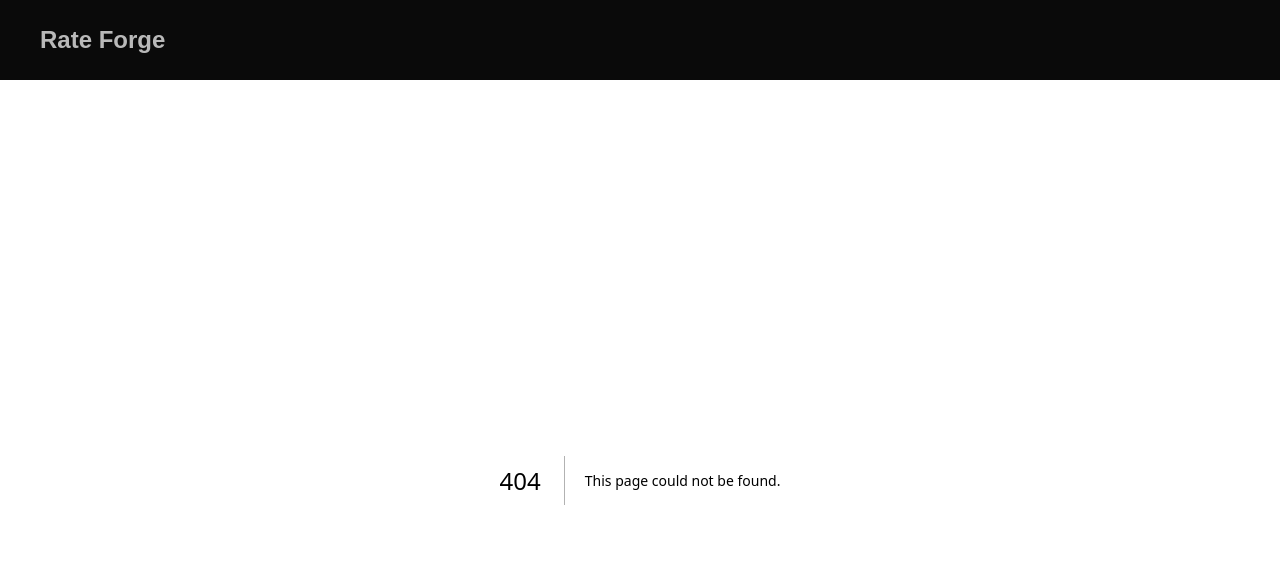
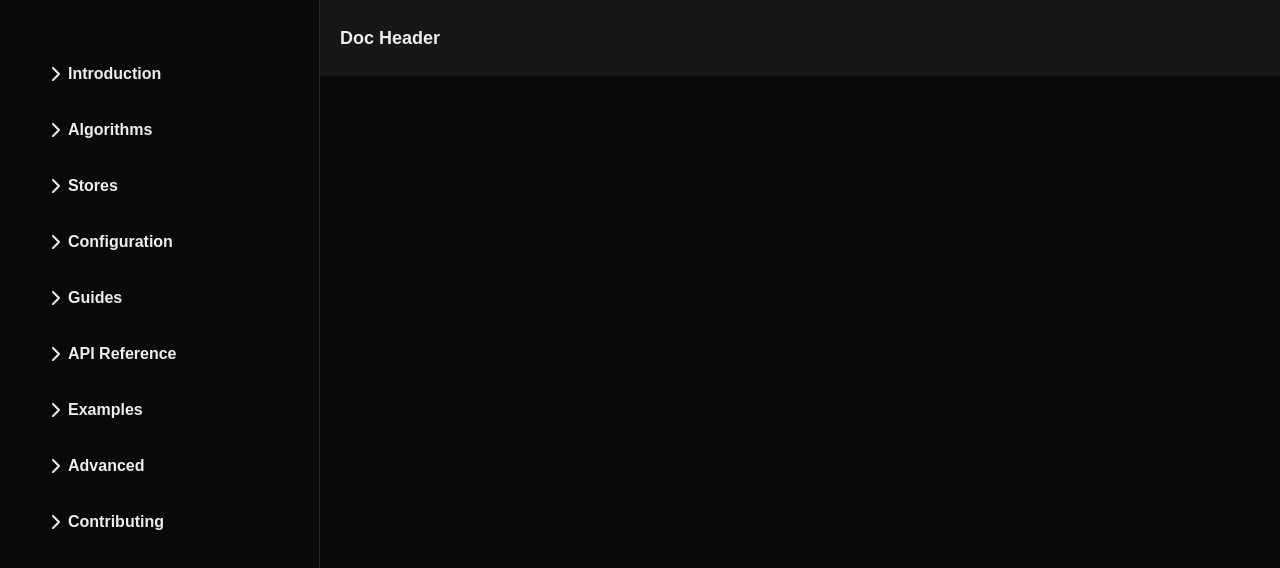
Before and after one commit to MayankA25/Rate-Forge-Docs, a Next.js app: page /docs/1 in a window 1280 px wide. Before the commit this address had no page. Shown: the top 568 px of the page. Built offline with nearby package versions, Linux system fonts and the light colour scheme.

Commit message:
added sidebar for documentation

```diff
--- a/src/app/Providers/Theme.tsx
+++ b/src/app/Providers/Theme.tsx
@@ -7,7 +7,7 @@ import React from "react";
 export default function Theme({ children }: { children: React.ReactNode }) {
   return (
     <ThemeProvider attribute="class" defaultTheme="dark" enableSystem={false}>
-        <Header/>
+        {/* <Header/> */}
       {children}
     </ThemeProvider>
   );
--- /dev/null
+++ b/src/app/docs/[category]/page.tsx
@@ -0,0 +1,9 @@
+import React from 'react'
+
+export default function Docs() {
+  return (
+    <div>
+
+    </div>
+  )
+}
--- /dev/null
+++ b/src/app/docs/layout.tsx
@@ -0,0 +1,23 @@
+import Sidebar from "@/components/Sidebar/Sidebar";
+import React from "react";
+import { docsSidebar } from "../../../utils/Sidebar";
+import DocsHeader from "@/components/DocsHeader/DocsHeader";
+
+export default function DocLayout({ children }: { children: React.ReactNode }) {
+  return (
+    <div className="w-full">
+      <div className="flex">
+        <div className="flex w-[25%] items-center border-r border-neutral-800 py-10 min-h-screen">
+          <Sidebar items={docsSidebar} displayBlock={true} />
+        </div>
+
+        <div className="relative w-full">
+            <DocsHeader/>
+            <div className="p-5">
+            { children }
+            </div>
+        </div>
+      </div>
+    </div>
+  );
+}
--- /dev/null
+++ b/src/app/docs/page.tsx
@@ -0,0 +1,9 @@
+import React from 'react'
+
+export default function Doc() {
+  return (
+    <div>
+      <h1>Hello Page</h1>
+    </div>
+  )
+}
--- a/src/app/layout.tsx
+++ b/src/app/layout.tsx
@@ -61,7 +61,7 @@ export default function RootLayout({
     >
       <body className="relative flex min-h-full flex-col">
         <Theme>
-          <MainComponent>{children}</MainComponent>
+          {children}
           <Toaster />
         </Theme>
       </body>
--- a/src/app/page.tsx
+++ b/src/app/page.tsx
@@ -1,11 +1,17 @@
-
-import HomePage from '@/components/HomePage/HomePage'
-import React from 'react'
+import Header from "@/components/Header/Header";
+import HomePage from "@/components/HomePage/HomePage";
+import MainComponent from "@/components/MainComponent/MainComponent";
+import React from "react";
 
 export default function Home() {
   return (
-    <div className=''>
-      <HomePage/>
-    </div>
-  )
+    <>
+      <Header />
+      <MainComponent>
+        <div className="">
+          <HomePage />
+        </div>
+      </MainComponent>
+    </>
+  );
 }
--- /dev/null
+++ b/src/components/DocsHeader/DocsHeader.tsx
@@ -0,0 +1,9 @@
+import React from 'react'
+
+export default function DocsHeader() {
+  return (
+    <div className='py-6 px-5 bg-neutral-900 sticky top-0 w-full'>
+      <h1 className='font-bold text-lg'>Doc Header</h1>
+    </div>
+  )
+}
--- /dev/null
+++ b/src/components/Sidebar/SideBarItem.tsx
@@ -0,0 +1,34 @@
+"use client";
+import { ChevronDown, ChevronRight } from 'lucide-react';
+import React, { useState } from 'react'
+import Sidebar from './Sidebar';
+
+interface SidebarItem{
+    title: string;
+    slug: string;
+    items?: SidebarItem[]
+}
+
+export default function SideBarItem({ item }: { item: SidebarItem }) {
+
+    const [ block, setBlock ] = useState(false);
+
+    const handleClick = ()=>{
+        if(!block){
+            setBlock(true);
+        }
+        else{
+            setBlock(false);
+        }
+    }
+
+  return (
+    <li className='my-3'>
+        <span onClick={item.items && handleClick} className="flex items-center hover:bg-neutral-900 px-3 py-2.5 rounded-lg cursor-pointer w-100">
+            {item.items && ( block ? <span><ChevronDown/></span> : <span><ChevronRight/></span> )}
+            <span className='font-semibold text-md'>{ item.title }</span>
+        </span>
+        { item.items && <Sidebar items={item.items} displayBlock={block} /> }
+    </li>
+  )
+}
--- /dev/null
+++ b/src/components/Sidebar/Sidebar.tsx
@@ -0,0 +1,20 @@
+import React from "react";
+import SideBarItem from "./SideBarItem";
+
+interface Items{
+    title: string;
+    slug: string;
+    items?: Items[]
+}
+
+export default function Sidebar({ items, displayBlock }: { items: Items[], displayBlock?: boolean }) {
+  return (
+    <div className="h-full px-5">
+      <ul className={`${displayBlock ? "block" : "hidden"} px-3 transition-all duration-200`}>
+        {items.map((sidebarItem, index) => {
+          return <SideBarItem key={index} item={sidebarItem} />;
+        })}
+      </ul>
+    </div>
+  );
+}
--- /dev/null
+++ b/utils/Sidebar.tsx
@@ -0,0 +1,99 @@
+export const docsSidebar = [
+  {
+    title: "Introduction",
+    slug: "introduction",
+    items: [
+      { title: "Overview", slug: "overview" },
+      { title: "Installation", slug: "installation" },
+      { title: "Quick Start", slug: "quick-start" },
+      { title: "Core Concepts", slug: "core-concepts" },
+    ],
+  },
+  {
+    title: "Algorithms",
+    slug: "algorithms",
+    items: [
+      { title: "Fixed Window", slug: "fixed-window" },
+      { title: "Sliding Window Log", slug: "sliding-window-log" },
+      { title: "Sliding Window Counter", slug: "sliding-window-counter" },
+      { title: "Token Bucket", slug: "token-bucket" },
+      { title: "Leaky Bucket", slug: "leaky-bucket" },
+      { title: "GCRA", slug: "gcra" },
+    ],
+  },
+  {
+    title: "Stores",
+    slug: "stores",
+    items: [
+      { title: "Memory Store", slug: "memory" },
+      { title: "Redis Store", slug: "redis" },
+      { title: "MongoDB Store", slug: "mongodb" },
+      { title: "PostgreSQL Store", slug: "postgresql" },
+    ],
+  },
+  {
+    title: "Configuration",
+    slug: "configuration",
+    items: [
+      { title: "Options", slug: "options" },
+      { title: "Key Generator", slug: "key-generator" },
+      { title: "Headers", slug: "headers" },
+      { title: "Custom Responses", slug: "custom-responses" },
+    ],
+  },
+  {
+    title: "Guides",
+    slug: "guides",
+    items: [
+      { title: "IP-Based Limiting", slug: "ip-based-limiting" },
+      { title: "User-Based Limiting", slug: "user-based-limiting" },
+      { title: "Route-Specific Limits", slug: "route-specific-limits" },
+      { title: "Dynamic Limits", slug: "dynamic-limits" },
+      { title: "Distributed Deployments", slug: "distributed-deployments" },
+    ],
+  },
+  {
+    title: "API Reference",
+    slug: "api-reference",
+    items: [
+      { title: "Rate Limiter", slug: "rate-limiter" },
+      { title: "Algorithms API", slug: "algorithms-api" },
+      { title: "Stores API", slug: "stores-api" },
+      { title: "Middleware", slug: "middleware" },
+      { title: "Types", slug: "types" },
+    ],
+  },
+  {
+    title: "Examples",
+    slug: "examples",
+    items: [
+      { title: "Express", slug: "express" },
+      { title: "Redis", slug: "redis-example" },
+      { title: "MongoDB", slug: "mongodb-example" },
+      { title: "PostgreSQL", slug: "postgresql-example" },
+      { title: "Multiple Limiters", slug: "multiple-limiters" },
+    ],
+  },
+  {
+    title: "Advanced",
+    slug: "advanced",
+    items: [
+      { title: "Choosing an Algorithm", slug: "choosing-an-algorithm" },
+      { title: "Choosing a Store", slug: "choosing-a-store" },
+      { title: "How Rate Forge Works", slug: "how-rate-forge-works" },
+      { title: "Performance", slug: "performance" },
+      { title: "Concurrency & Locking", slug: "concurrency-and-locking" },
+      { title: "FAQ", slug: "faq" },
+    ],
+  },
+  {
+    title: "Contributing",
+    slug: "contributing",
+    items: [
+      { title: "Contributing Guide", slug: "contributing-guide" },
+      { title: "Architecture", slug: "architecture" },
+      { title: "Changelog", slug: "changelog" },
+      { title: "License", slug: "license" },
+    ],
+  },
+];
```
